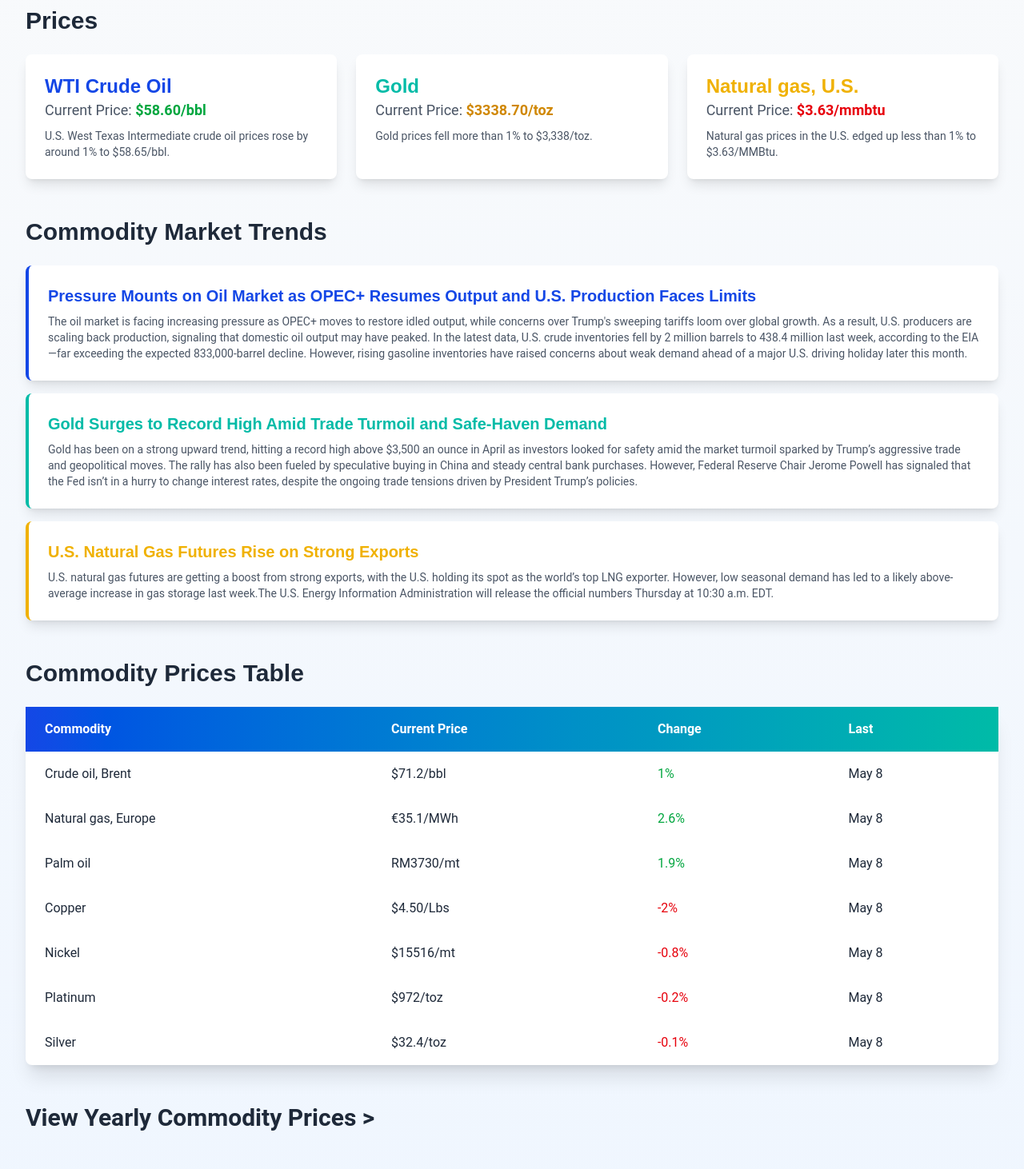
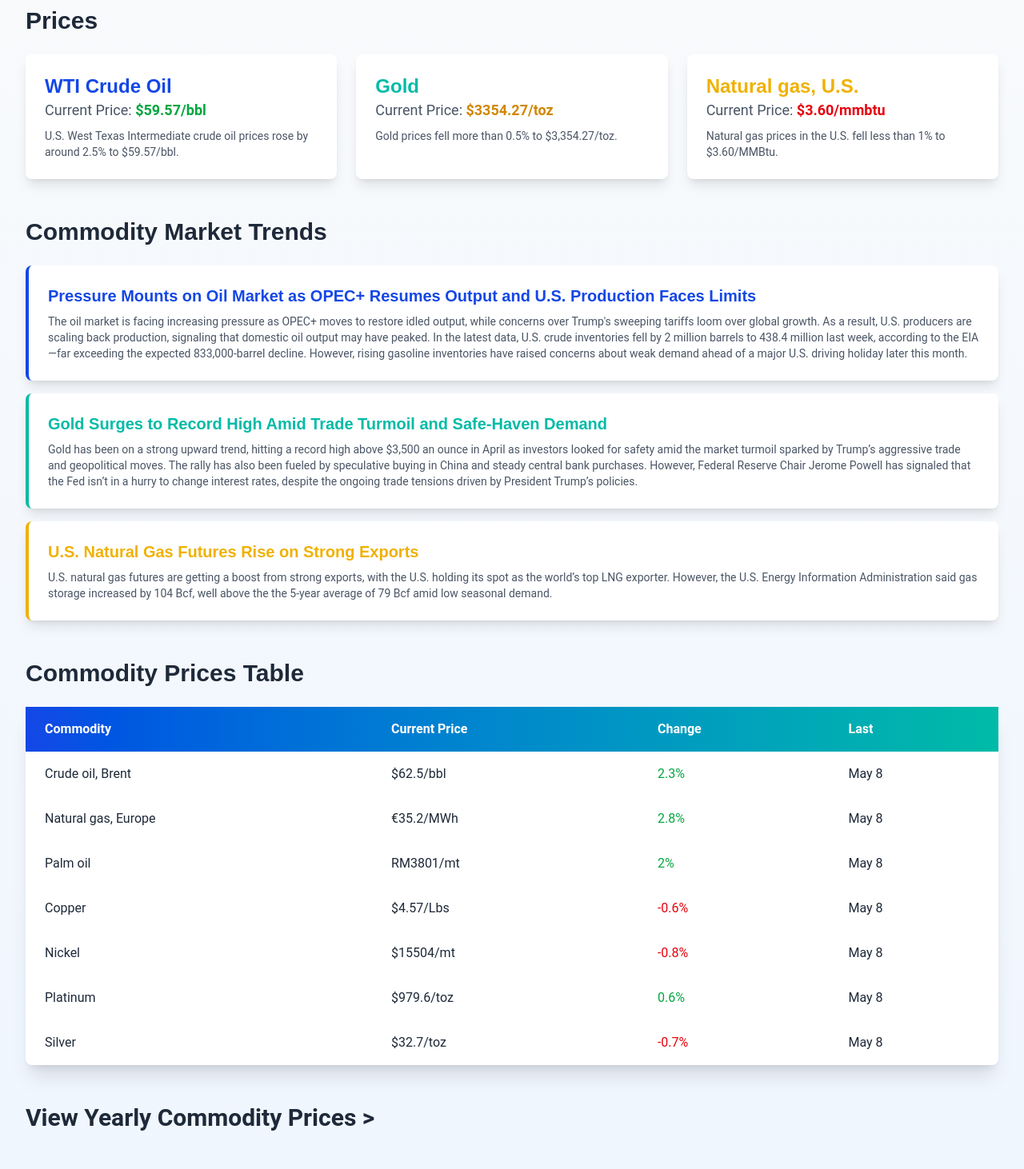
Before and after one commit to 1409-2542/Commodities-Trading-Data, a Next.js app: page / in a window 1280 px wide. Shown: the part 200-1662 px from the top of the page at 80% size. Built offline with nearby package versions, Linux system fonts and the light colour scheme.

Commit message:
updated data only

```diff
--- a/data/commodities.js
+++ b/data/commodities.js
@@ -1,44 +1,44 @@
 const commodities = [
   {
     name: "Crude oil, Brent",
-    price: '$71.2/bbl',
-    change: 1,
+    price: '$62.5/bbl',
+    change: 2.3,
     last: 'May 8',
   },
   {
     name: "Natural gas, Europe",
-    price: '€35.1/MWh',
-    change: 2.6,
+    price: '€35.2/MWh',
+    change: 2.8,
     last: 'May 8',
   },
   {
     name: "Palm oil",
-    price: 'RM3730/mt',
-    change: 1.9,
+    price: 'RM3801/mt',
+    change: 2,
     last: 'May 8',
   },
   {
     name: "Copper",
-    price: '$4.50/Lbs',
-    change: -2,
+    price: '$4.57/Lbs',
+    change: -0.6,
     last: 'May 8',
   },
   {
     name: "Nickel",
-    price: '$15516/mt',
+    price: '$15504/mt',
     change: -0.8,
     last: 'May 8',
   },
   {
     name: "Platinum",
-    price: '$972/toz',
-    change: -0.2,
+    price: '$979.6/toz',
+    change: 0.6,
     last: 'May 8',
   },
   {
     name: "Silver",
-    price: '$32.4/toz',
-    change: -0.1,
+    price: '$32.7/toz',
+    change: -0.7,
     last: 'May 8',
   }
 ];
--- a/data/liveprices.js
+++ b/data/liveprices.js
@@ -1,24 +1,24 @@
 const liveprices = [
   {
     name: 'WTI Crude Oil',
-    price: '58.60/bbl',
+    price: '59.57/bbl',
     priceColor: 'text-green-600',
     titleColor: 'text-blue-700',
-    description: 'U.S. West Texas Intermediate crude oil prices rose by around 1% to $58.65/bbl.'
+    description: 'U.S. West Texas Intermediate crude oil prices rose by around 2.5% to $59.57/bbl.'
   },
   {
     name: 'Gold',
-    price: '3338.70/toz',
+    price: '3354.27/toz',
     priceColor: 'text-yellow-600',
     titleColor: 'text-teal-500',
-    description: 'Gold prices fell more than 1% to $3,338/toz.'
+    description: 'Gold prices fell more than 0.5% to $3,354.27/toz.'
   },
   {
     name: 'Natural gas, U.S.',
-    price: '3.63/mmbtu',
+    price: '3.60/mmbtu',
     priceColor: 'text-red-600',
     titleColor: 'text-yellow-500',
-    description: 'Natural gas prices in the U.S. edged up less than 1% to $3.63/MMBtu.'
+    description: 'Natural gas prices in the U.S. fell less than 1% to $3.60/MMBtu.'
   }
 ];
 
--- a/data/markettrends.js
+++ b/data/markettrends.js
@@ -14,7 +14,7 @@ const marketTrends = [
   {
     title: 'U.S. Natural Gas Futures Rise on Strong Exports',
     description:
-      'U.S. natural gas futures are getting a boost from strong exports, with the U.S. holding its spot as the world’s top LNG exporter. However, low seasonal demand has led to a likely above-average increase in gas storage last week.The U.S. Energy Information Administration will release the official numbers Thursday at 10:30 a.m. EDT.',
+      'U.S. natural gas futures are getting a boost from strong exports, with the U.S. holding its spot as the world’s top LNG exporter. However, the U.S. Energy Information Administration said gas storage increased by 104 Bcf, well above the the 5-year average of 79 Bcf amid low seasonal demand.',
     color: 'yellow-500'
   }
 ];
```
